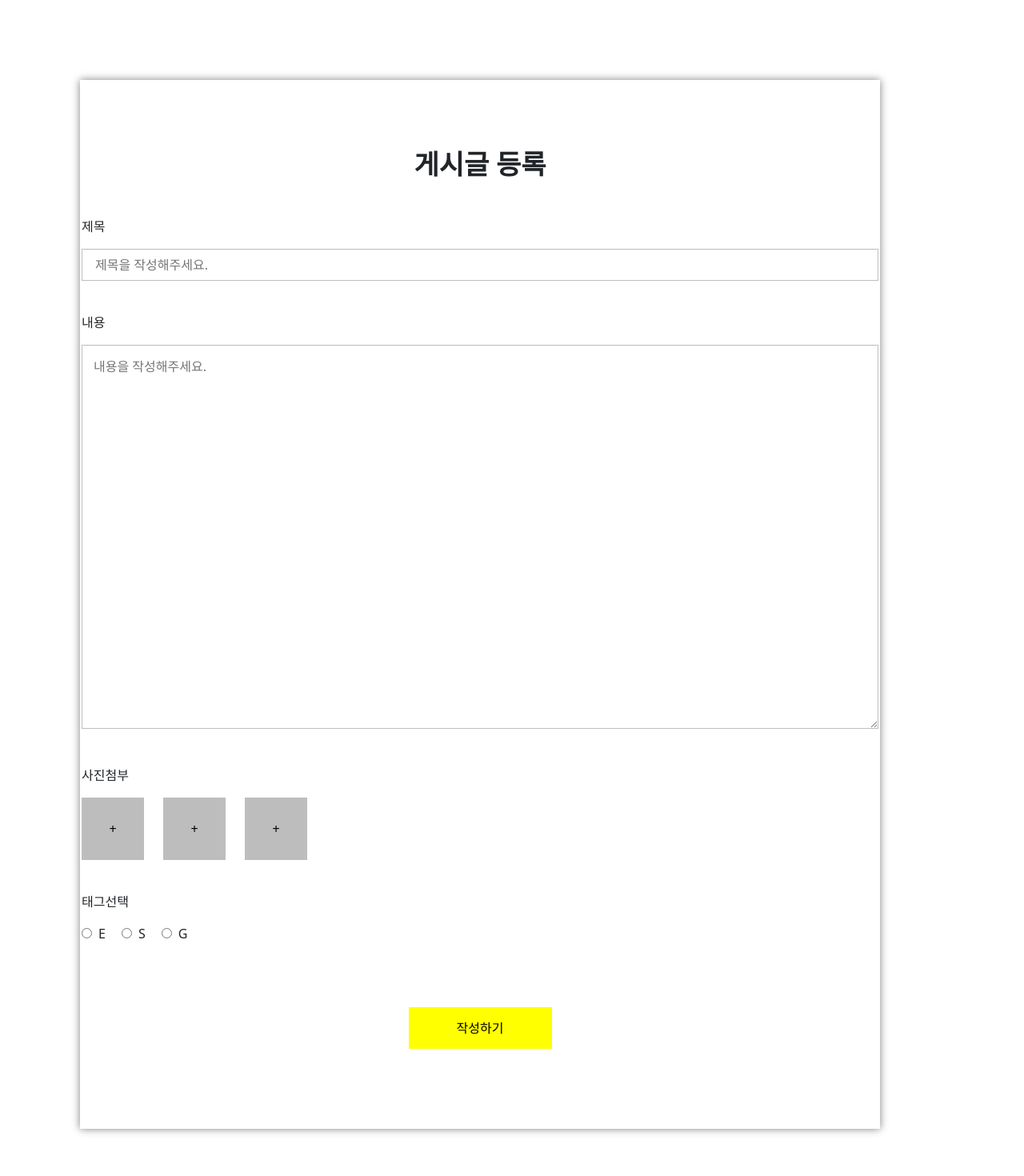
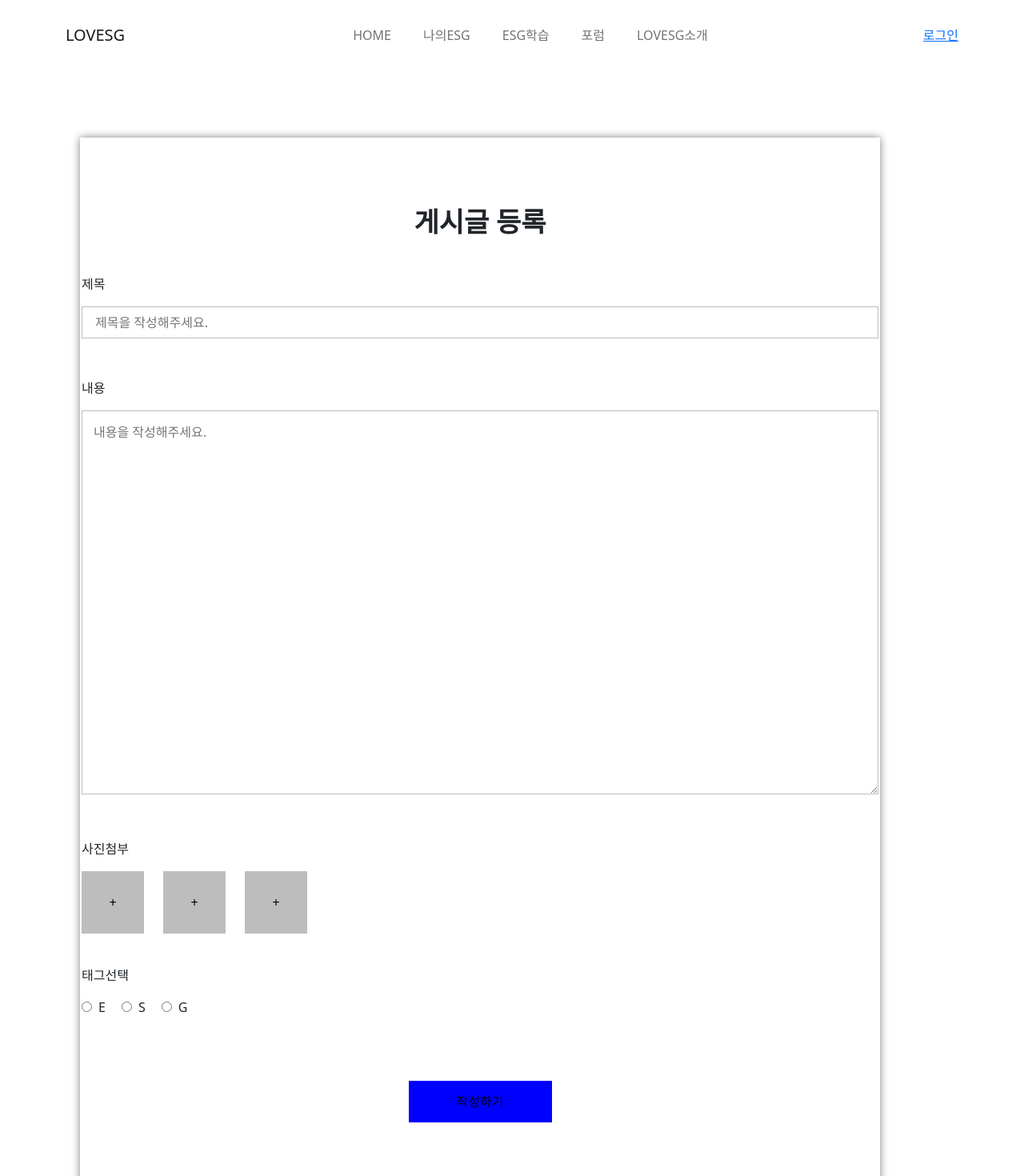
Before and after one commit to KWU-ESG/esg-frontend-next, a Next.js app: page /forum/register in a window 1280 px wide. Shown: the top 1470 px of the page at 80% size. Built offline with nearby package versions, Linux system fonts and the light colour scheme.

Commit message:
:sparkles: 게시글 등록 기능 추가

```diff
--- a/package.json
+++ b/package.json
@@ -12,15 +12,19 @@
     "@apollo/client": "^3.8.1",
     "@emotion/react": "^11.11.1",
     "@emotion/styled": "^11.11.0",
+    "@nestjs/swagger": "^7.1.8",
     "@next/font": "^13.4.19",
     "axios": "^1.4.0",
     "bootstrap": "5.1.3",
     "graphql": "^16.8.0",
     "next": "12.1.0",
+    "next-swagger-doc": "^0.4.0",
     "react": "17.0.2",
     "react-bootstrap": "^2.8.0",
     "react-dom": "17.0.2",
     "react-youtube": "^10.1.0",
+    "swagger-jsdoc": "^6.2.8",
+    "swagger-ui-express": "^5.0.0",
     "swr": "^2.2.1"
   }
 }
--- a/pages/forum/register/index.js
+++ b/pages/forum/register/index.js
@@ -12,20 +12,74 @@ import {
     Title,
     UploadButton,
     Wrapper,
+    Error
   } from "../../../styles/register-post";
+import {useState} from 'react';
+import axios from "axios";
+import Header from '../../../components/layouts/Header';
+import Footer from '../../../components/layouts/Footer';
 
   export default function RegisterPage() {
+    // state와 state를 변경하는 함수 선언
+    const [title, setTitle] = useState("");
+    const [contents, setContents] = useState("");
+
+    // error state
+    const [titleError, setTitleError] = useState("");
+    const [contentsError, setContentsError] = useState("");
+
+    const onChangeTitle = (event) => {
+      setTitle(event.target.value);
+      if(event.target.value !== ""){
+        setTitleError("")
+      }
+    };
+
+    // 이벤트 핸들러 함수
+    const onChangeContents = (event) => {
+      // 내가 선택한 태그의 값
+      setContents(event.target.value);
+      if(event.target.value !== ""){
+        setContentsError("")
+      }
+    };
+
+    const onClickSubmit = async () => {
+      // 타이틀이 비었을 때 (없을 때)
+      if (!title) {
+        setTitleError("제목을 입력해주세요.");
+      }
+      if (!contents) {
+        setContentsError("내용을 입력해주세요.");
+      }
+      if (title && contents) {
+        const postData = {
+          title: title,
+          content: contents
+        }
+
+        await axios.post("https://koreanjson.com/todos", postData);
+        alert(postData.title)
+        alert(postData.content)
+        alert("게시글이 등록되었습니다.");
+      }
+    };
+
     return (
+      <>
+            <Header/>
       <Wrapper>
         <Title>게시글 등록</Title>
         <InputWrapper>
           <Label>제목</Label>
-          <Subject type="text" placeholder="제목을 작성해주세요." />
-        </InputWrapper>
+          <Subject type="text" placeholder="제목을 작성해주세요." onChange={onChangeTitle}/>
+          <Error>{titleError}</Error>
+       </InputWrapper>
 
         <InputWrapper>
           <Label>내용</Label>
-          <Contents placeholder="내용을 작성해주세요." />
+          <Contents placeholder="내용을 작성해주세요." onChange={onChangeContents}/>
+          <Error>{contentsError}</Error>
         </InputWrapper>
 
         <ImageWrapper>
@@ -46,8 +100,11 @@ import {
         </OptionWrapper>
 
         <ButtonWrapper>
-          <SubmitButton>작성하기</SubmitButton>
+          <SubmitButton onClick={onClickSubmit}>작성하기</SubmitButton>
         </ButtonWrapper>
       </Wrapper>
+      <Footer/>
+      </>
+
     );
   }
--- a/styles/register-post.js
+++ b/styles/register-post.js
@@ -117,5 +117,11 @@ export const SubmitButton = styled.button`
   margin-right: 12px;
   cursor: pointer;
 
-  background-color: yellow;
+  background-color: blue;
 `;
+
+export const Error = styled.div`
+  padding-top: 10px;
+  font-size: 14px;
+  color: red;
+`;
```
Also changed, not shown: 1 other file (tests, documents, lock files or other folders).
